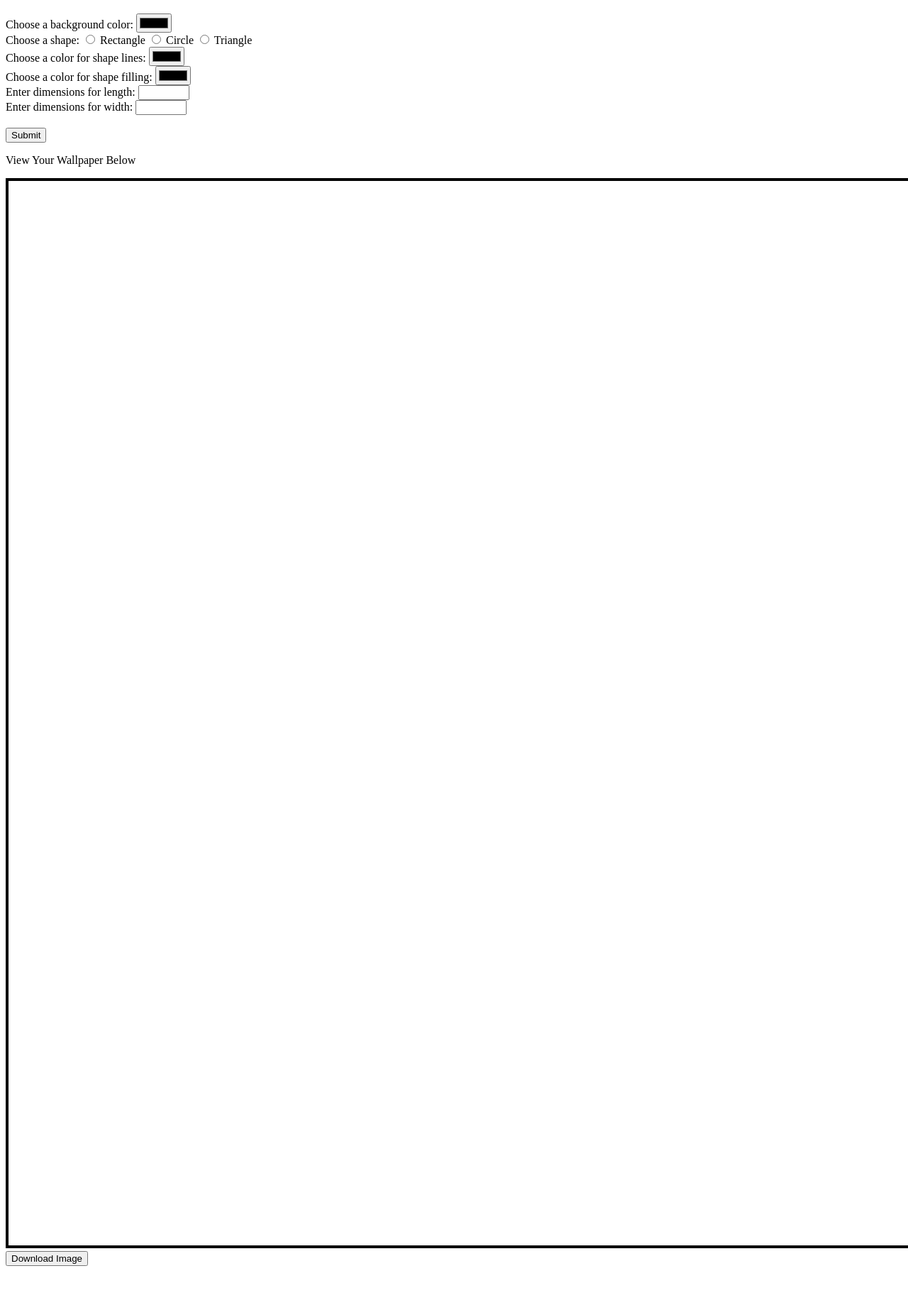
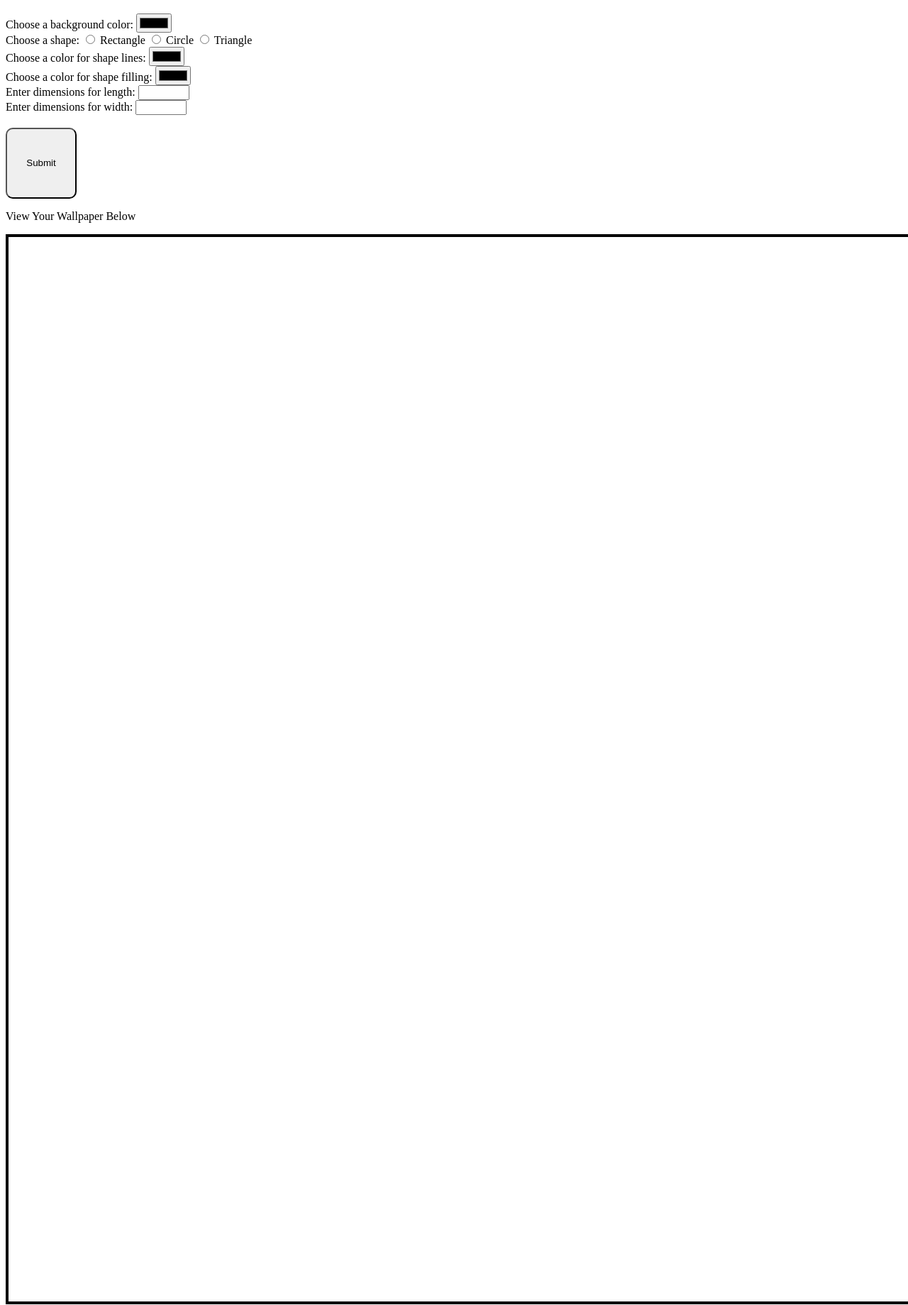
Before and after one commit to Alaminium/CTP-Hackathon-Summer2023, a plain HTML site: page index.html in a window 1280 px wide. Shown: the part 61-1900 px from the top of the page at 71% size. Before the commit the page ends 1853 px from the top, so only its background shows below. Drawn offline with Linux system fonts and the light colour scheme.

Commit message:
styles added

```diff
--- a/index.html
+++ b/index.html
@@ -36,7 +36,7 @@
         </section>
         <br />
         <section class="submission"> </section>
-        <input type="submit" value="Submit" />
+        <input id="submitButton" type="submit" value="Submit" />
         </section>
     </form>
     <p>View Your Wallpaper Below</p>
--- a/styles.css
+++ b/styles.css
@@ -1,3 +1,31 @@
-h1{
+#downloadButton{
+    height: 100px;
+    width: 100px;
+    border-radius: 10px;
+    transition: opacity border-width 0.5s;
+}
 
+#downloadButton:hover{
+    border-width: 4px;
+    opacity: 0.7;
 }
+
+#downloadButton:active{
+    opacity: 0.5;
+}
+
+#submitButton{
+    height: 100px;
+    width: 100px;
+    border-radius: 10px;
+    transition: opacity 0.5s;
+}
+
+#submitButton:hover{
+    border-width: 4px;
+    opacity: 0.7;
+}
+
+#submitButton:active{
+    opacity: 0.5;
+}
```
